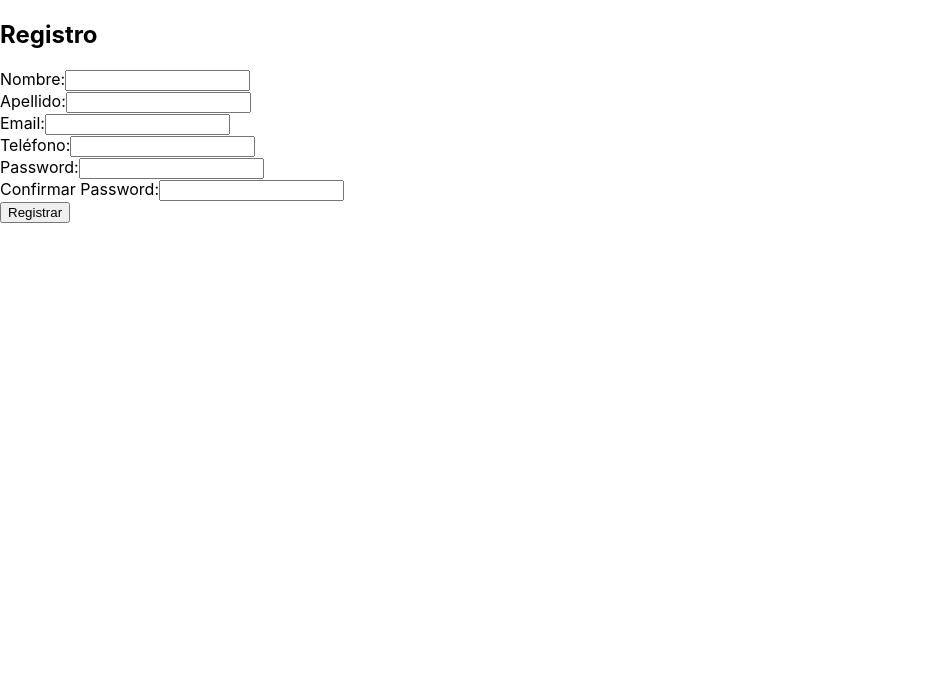
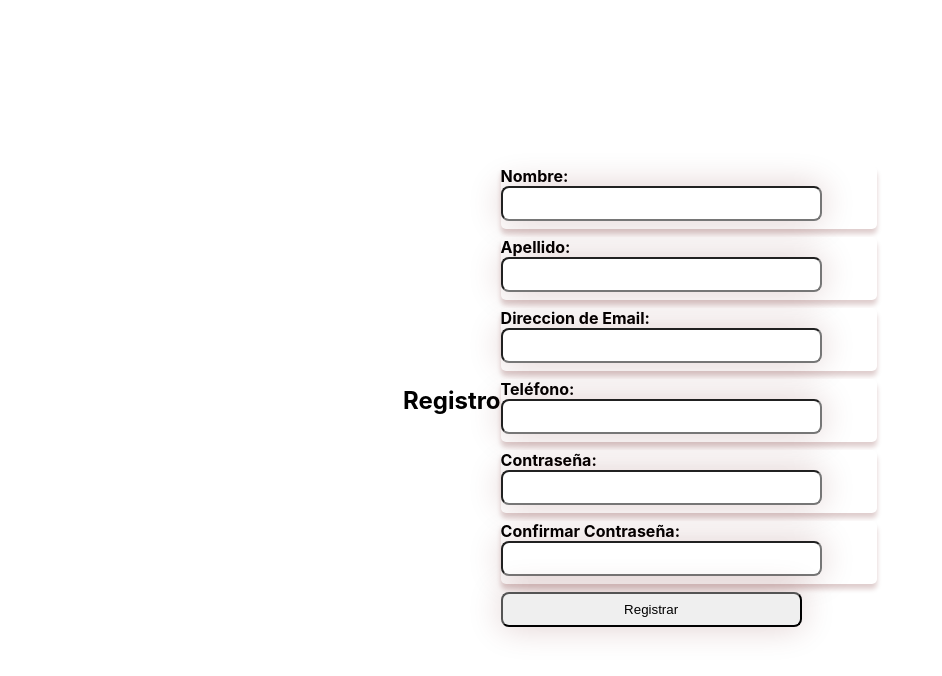
Before and after one commit to JuanIgnacioMarchetto/Clase-6---Ejercitaci-n, a React (Create React App) app: page / in a window 1280 px wide. Shown: the top 676 px of the page, without its empty margins (0-942 px from the left). Built offline with nearby package versions, Linux system fonts and the light colour scheme.

Commit message:
22/11/2023_08:07

```diff
--- a/src/components/Form.css
+++ b/src/components/Form.css
@@ -0,0 +1,29 @@
+App {
+    margin: 0;
+    padding: 0;
+}
+.container {
+    display: flex;
+    justify-content: center;
+    align-items: center;
+    height: 100vb;
+}
+.grid-item {
+    background-color: #fff;
+    border-radius: 5px;
+    box-shadow: 0 5px 5px rgba(97, 10, 10, 0.2);
+}
+label {
+  display: block;
+  margin-bottom: 8px;
+  font-weight: bold;
+}
+input,
+button {
+    border-radius: 8px;
+    width: 80%;
+    height: auto;
+    box-shadow: 0 0 34px rgba(97, 10, 10, 0.2);
+    padding: 8px;
+    margin-bottom: 8px;
+}
--- a/src/components/Form.js
+++ b/src/components/Form.js
@@ -1,4 +1,6 @@
 import React from 'react';
+import './Form.css';
+
 class Form extends React.Component {
     constructor(props) {
         super(props);
@@ -21,79 +23,72 @@ class Form extends React.Component {
         return (
             <div className='container'>
                 <h2>Registro</h2>
-                <form>
-                    <label className='grid-container'>
+                <form className='grid-container'>
+                    <label className='grid-item'>
                         Nombre:
-                        <input className='grid-item' className='grid-item'
+                        <input
                             type="text"
                             name="nombre"
                             value={this.state.nombre}
                             onChange={this.handleChange}
                         />
                     </label>
-                    <br />
 
-                    <label className='grid-container'>
+                    <label className='grid-item'>
                         Apellido:
-                    <input className='grid-item'
+                        <input
                             type="text"
                             name="apellido"
                             value={this.state.apellido}
                             onChange={this.handleChange}
                         />
                     </label>
-                <br />
 
-                <label className='grid-container'>
-                    Email:
-                    <input className='grid-item'
+                    <label className='grid-item'>
+                        Direccion de Email:
+                        <input
                             type="email"
                             name="email"
                             value={this.state.email}
                             onChange={this.handleChange}
                         />
                     </label>
-                <br />
 
-                <label  className='grid-container'>
+                    <label className='grid-item'>
                         Teléfono:
-                    <input className='grid-item'
+                        <input
                             type="text"
                             name="telefono"
                             value={this.state.telefono}
                             onChange={this.handleChange}
                         />
                     </label>
-                <br />
 
-                <label>
-                    Password:
-                    <input className='grid-item'
+                    <label className='grid-item'>
+                        Contraseña:
+                        <input
                             type="password"
                             name="password"
                             value={this.state.password}
                             onChange={this.handleChange}
                         />
                     </label>
-                <br />
 
-                <label className='grid-container'>
-                    Confirmar Password:
-                    <input className='grid-item'
+                    <label className='grid-item'>
+                        Confirmar Contraseña:
+                        <input
                             type="password"
                             name="confirmarPassword"
                             value={this.state.confirmarPassword}
                             onChange={this.handleChange}
                         />
                     </label>
-                <br />
 
                     <button type="submit">Registrar</button>
                 </form>
-            </div >
+            </div>
         );
     }
 }
 
-
 export default Form;
```
Lines whose indentation alone changed are shown as unchanged.
